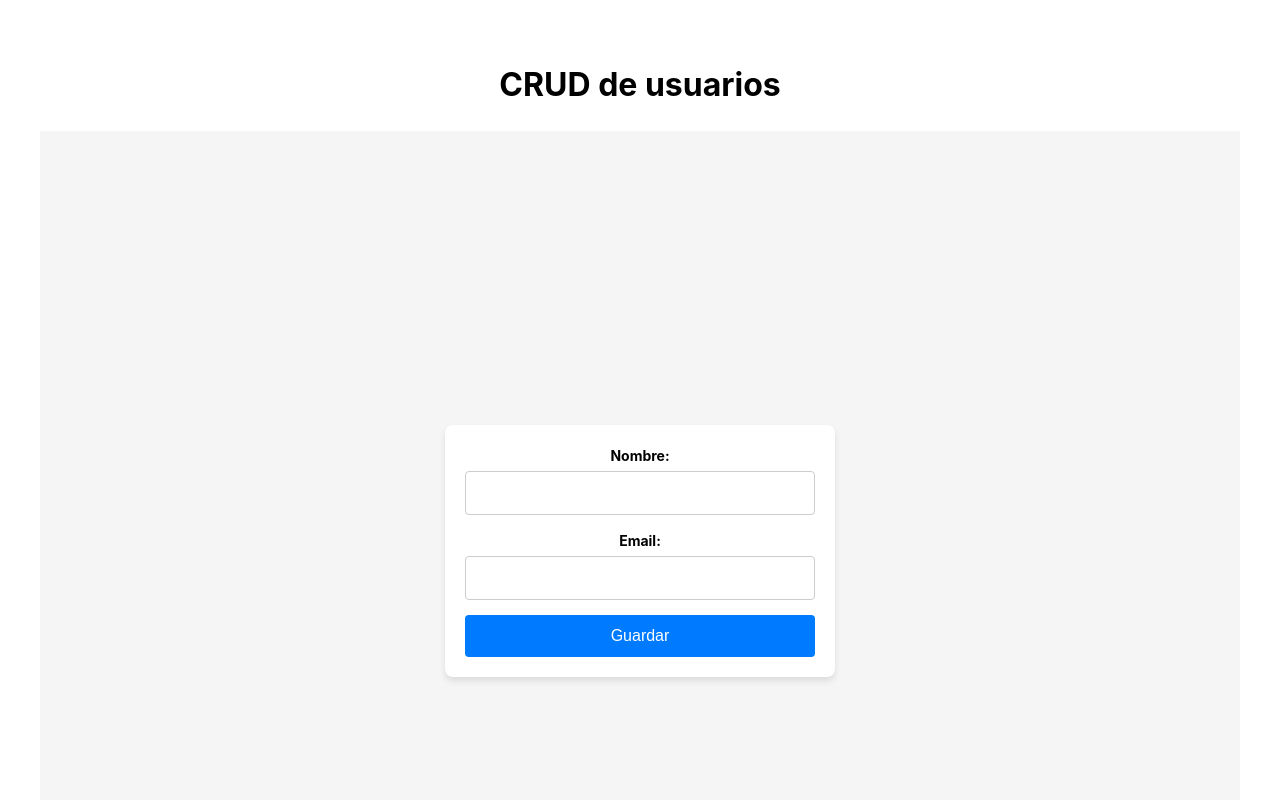
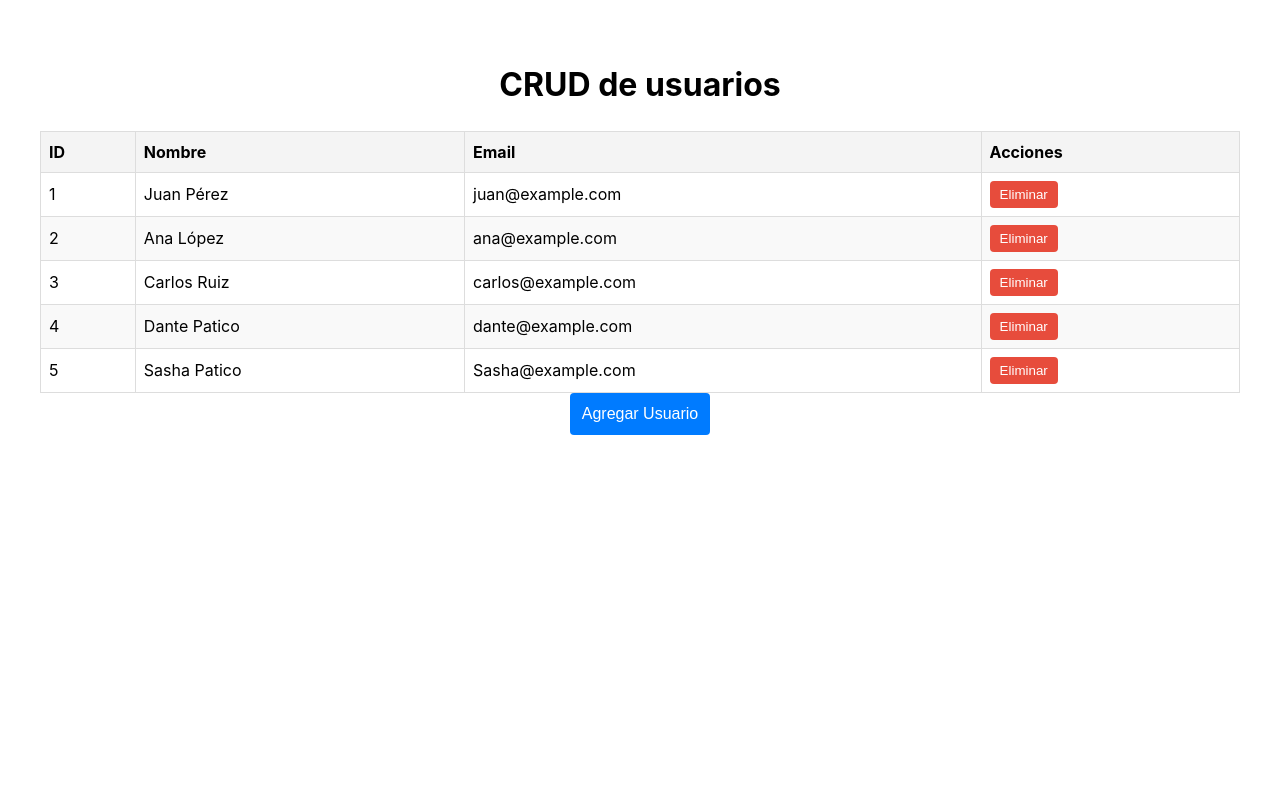
Before and after one commit to LizethPatino/react-redux-crud, a React (Vite) app: page / in a window 1280 px wide. Shown: the top 800 px of the page. Built offline with nearby package versions, Linux system fonts and the light colour scheme.

Commit message:
se crea el componente modal y se adiciona el form al modal

```diff
--- a/src/components/Form/Form.module.css
+++ b/src/components/Form/Form.module.css
@@ -3,7 +3,7 @@
     display: flex;
     justify-content: center;
     align-items: center;
-    min-height: 100vh;
+    min-height: 40vh;
     background-color: #f5f5f5;
     padding: 20px; /* Evita que el formulario se pegue en móviles */
   }
--- /dev/null
+++ b/src/components/Modal/Modal.module.css
@@ -0,0 +1,32 @@
+.overlay {
+    position: fixed;
+    top: 0;
+    left: 0;
+    width: 100%;
+    height: 100%;
+    background: rgba(0, 0, 0, 0.5);
+    display: flex;
+    justify-content: center;
+    align-items: center;
+  }
+
+  .modal {
+    background: white;
+    padding: 20px;
+    border-radius: 8px;
+    position: relative;
+    width: 400px;
+    max-height: 80vh; /* Evita que el modal ocupe toda la pantalla */
+    overflow-y: auto; /* Agrega scroll si el contenido es muy grande */
+  }
+
+
+  .closeButton {
+    position: absolute;
+    top: 10px;
+    right: 10px;
+    background: none;
+    border: none;
+    font-size: 18px;
+    cursor: pointer;
+  }
--- /dev/null
+++ b/src/components/Modal/Modal.tsx
@@ -0,0 +1,21 @@
+import styles from "./Modal.module.css";
+
+interface ModalProps {
+  children: React.ReactNode;
+  onClose: () => void;
+}
+
+const Modal = ({ children, onClose }: ModalProps) => {
+  return (
+    <div className={styles.overlay}>
+      <div className={styles.modal}>
+        <button className={styles.closeButton} onClick={onClose}>
+          ✖
+        </button>
+        {children}
+      </div>
+    </div>
+  );
+};
+
+export default Modal;
--- /dev/null
+++ b/src/components/Modal/index.ts
@@ -0,0 +1 @@
+export { default } from "./Modal";
--- /dev/null
+++ b/src/pages/CrudPage.module.css
@@ -0,0 +1,10 @@
+.add__button{
+    background: #007bff;
+    color: white;
+    padding: 12px;
+    border: none;
+    border-radius: 4px;
+    font-size: 16px;
+    cursor: pointer;
+    transition: background 0.3s ease;
+}
--- a/src/pages/CrudPage.tsx
+++ b/src/pages/CrudPage.tsx
@@ -1,9 +1,14 @@
 import { useState } from "react";
 import Form from "../components/Form";
 import Table from "../components/Table";
+import Modal from "../components/Modal";
+import styles from "./CrudPage.module.css";
 import { User } from "../types";
 
 const CrudPage = () =>{
+
+    const [ showModal, setShowModal] = useState<boolean>(false);
+
     const [users, setUsers]= useState<User[]>([
         { id: 1, name: "Juan Pérez", email: "juan@example.com" },
         { id: 2, name: "Ana López", email: "ana@example.com" },
@@ -18,14 +23,21 @@ const CrudPage = () =>{
 
     const handleAddUser = (newUser: User) => {
         setUsers([...users, {...newUser}]);
-        console.log(users,"mis users");
+        setShowModal(false);
     }
 
     return (
         <div>
             <h1>CRUD de usuarios</h1>
-             <Form onAddUser={handleAddUser}></Form>
-             <Table data={users} onDelete={handleDeleteUser}></Table>
+            {
+                showModal && (
+                   <Modal onClose={()=>{setShowModal(false)}}>
+                         <Form onAddUser={handleAddUser}></Form>
+                   </Modal>
+                )
+            }
+            <Table data={users} onDelete={handleDeleteUser}></Table>
+            <button className={styles.add__button} onClick={()=>{setShowModal(true)}}>Agregar Usuario</button>
         </div>
     );
 }
```
